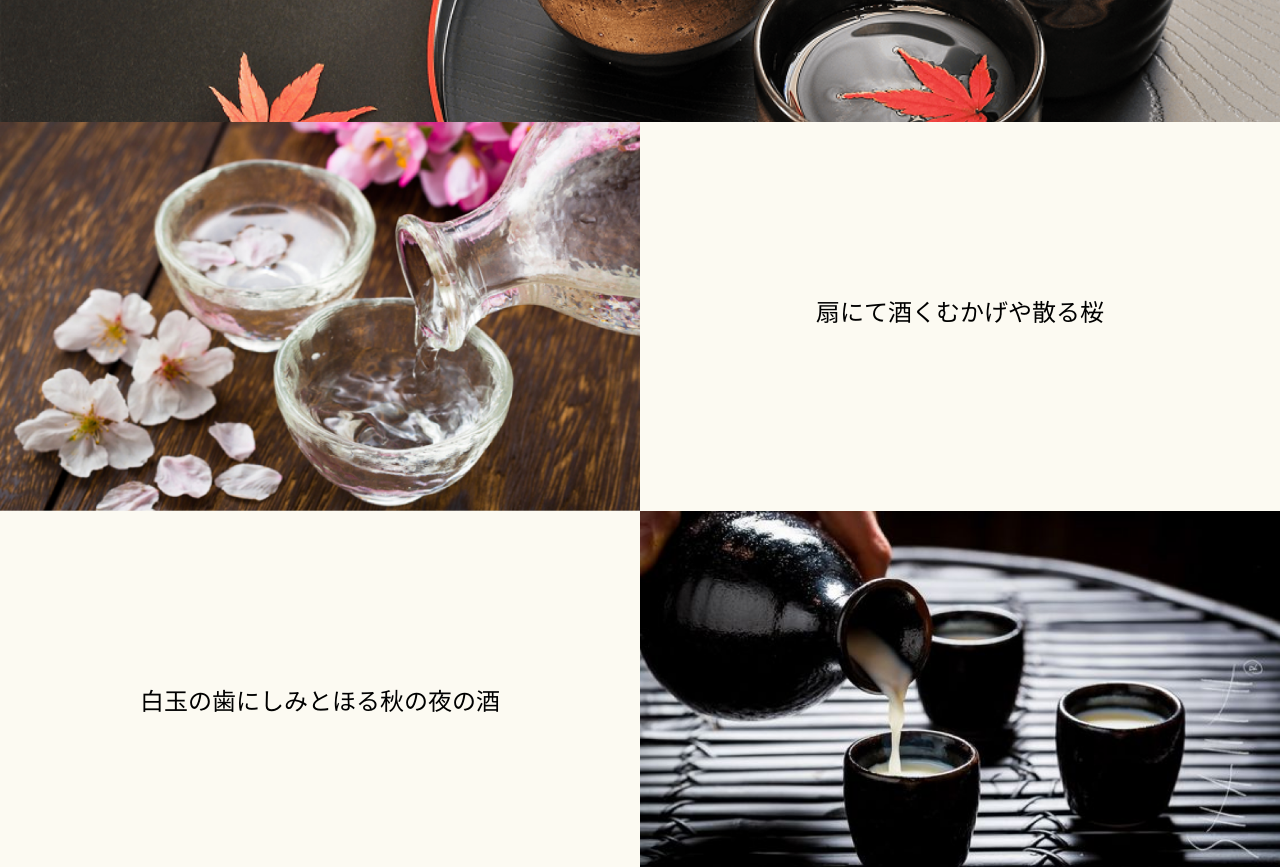
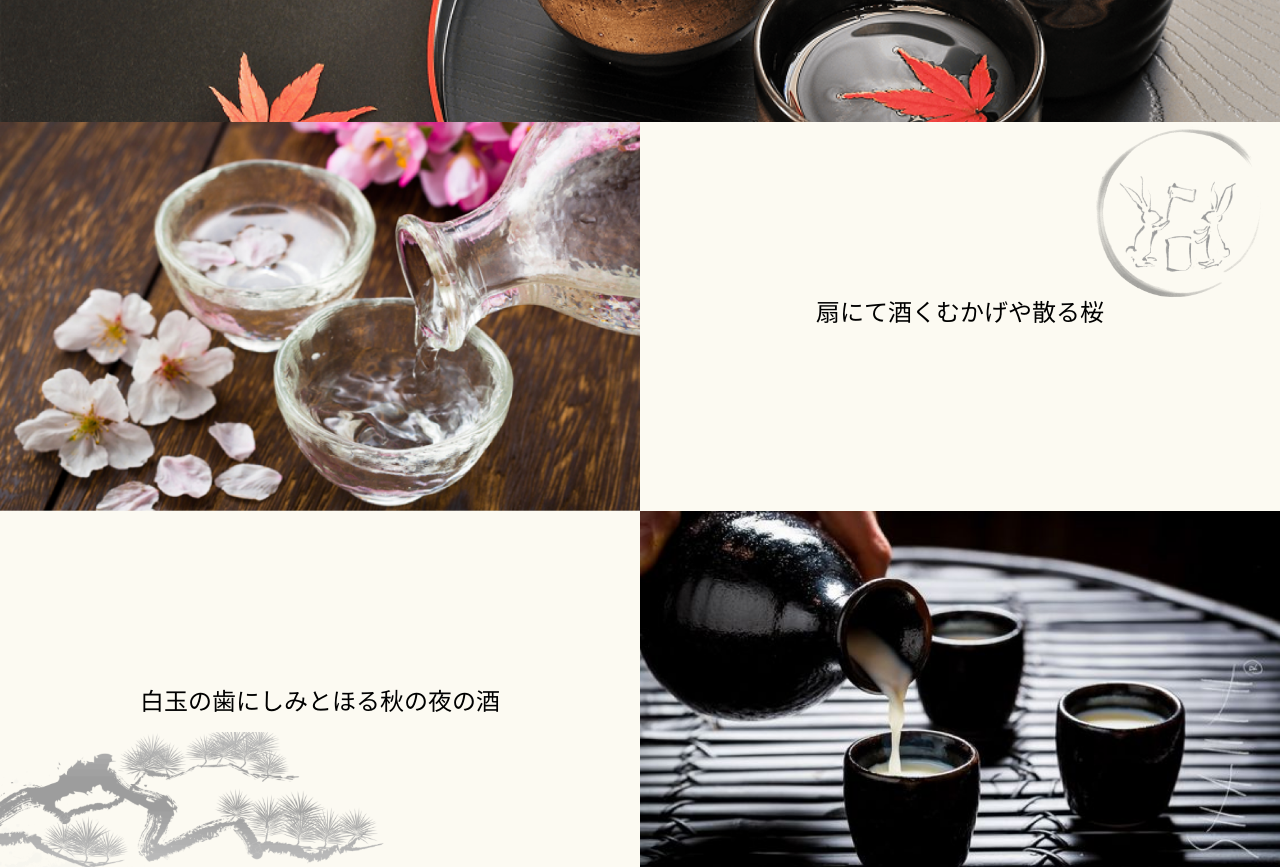
Before and after one commit to SANADAYUAN/tsukimi, a plain HTML site: page index.html in a window 1280 px wide. Shown: the part 1080-1947 px from the top of the page. Drawn offline with Linux system fonts and the light colour scheme.

Commit message:
首頁修改

```diff
--- a/css/index.css
+++ b/css/index.css
@@ -81,6 +81,16 @@ section .title h3{
 article{
     width: 100%;
     max-width: 1920px;
+    background-image: url(../img/home/moon.png),
+                      url(../img/home/tree4.png),
+                      url(../img/home/mountain.png);
+    background-repeat: no-repeat;
+    background-position: right top,
+                         left 610px,
+                         right bottom;
+    background-size: 15%,
+                     30%,
+                     40%;
 }
 
 article .m1{
```
